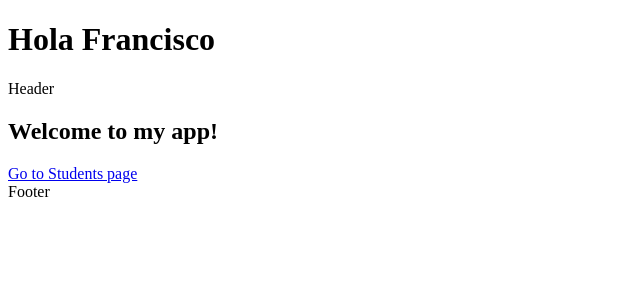
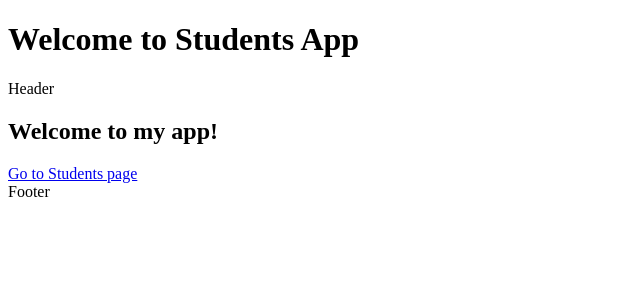
Before and after one commit to on247/students-app, an Angular app: page / in a window 1280 px wide. Shown: the top 300 px of the page, without its empty margins (0-640 px from the left). Built offline with nearby package versions, Linux system fonts and the light colour scheme; no server answers.

Commit message:
random changes to test deploy hook

```diff
--- a/src/app/app.component.html
+++ b/src/app/app.component.html
@@ -1,4 +1,4 @@
-<h1>Hola {{name}}</h1>
+<h1>Welcome to {{title}}</h1>
 <header>Header</header>
 <router-outlet></router-outlet>
 <footer>Footer</footer>
--- a/src/app/app.component.ts
+++ b/src/app/app.component.ts
@@ -7,5 +7,5 @@ import { environment } from './../environments/environment';
   styleUrls: ['./app.component.scss']
 })
 export class AppComponent {
-  name = 'Francisco';
+  title = 'Students App';
 }
```
